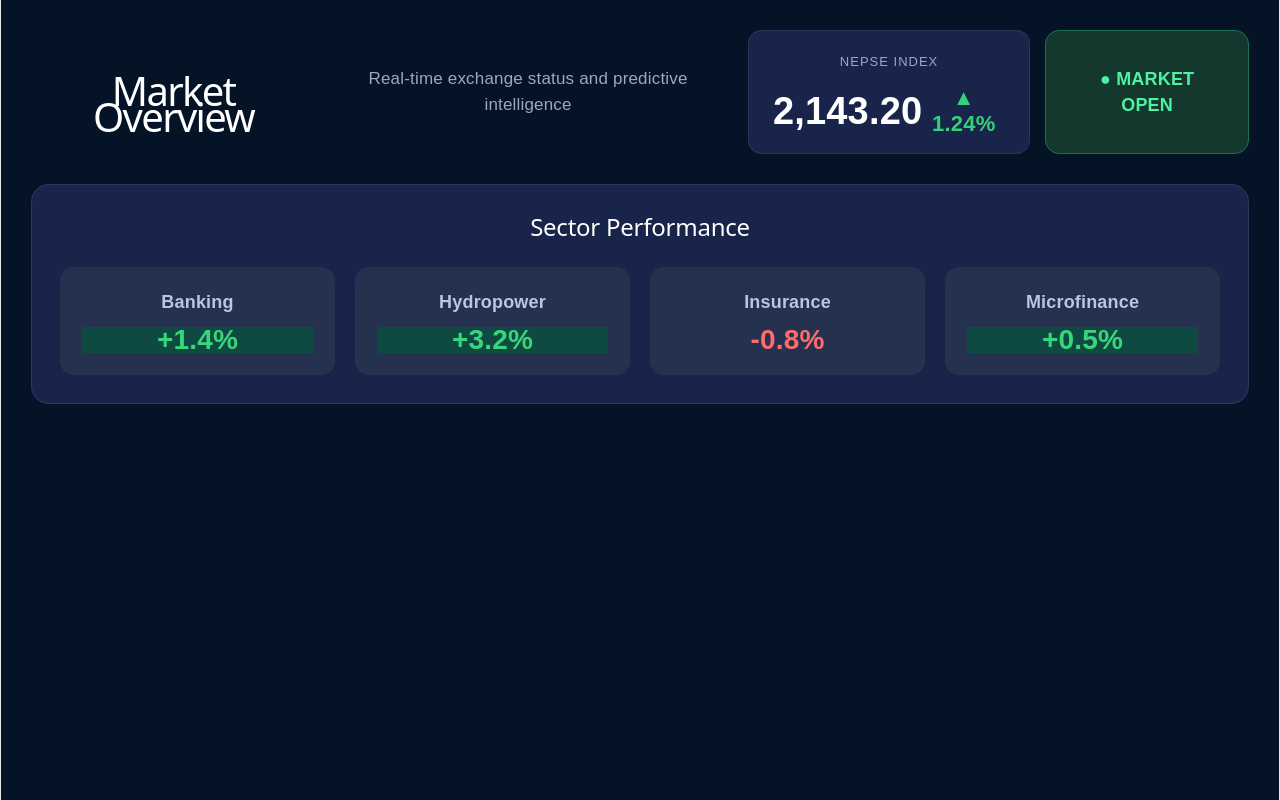
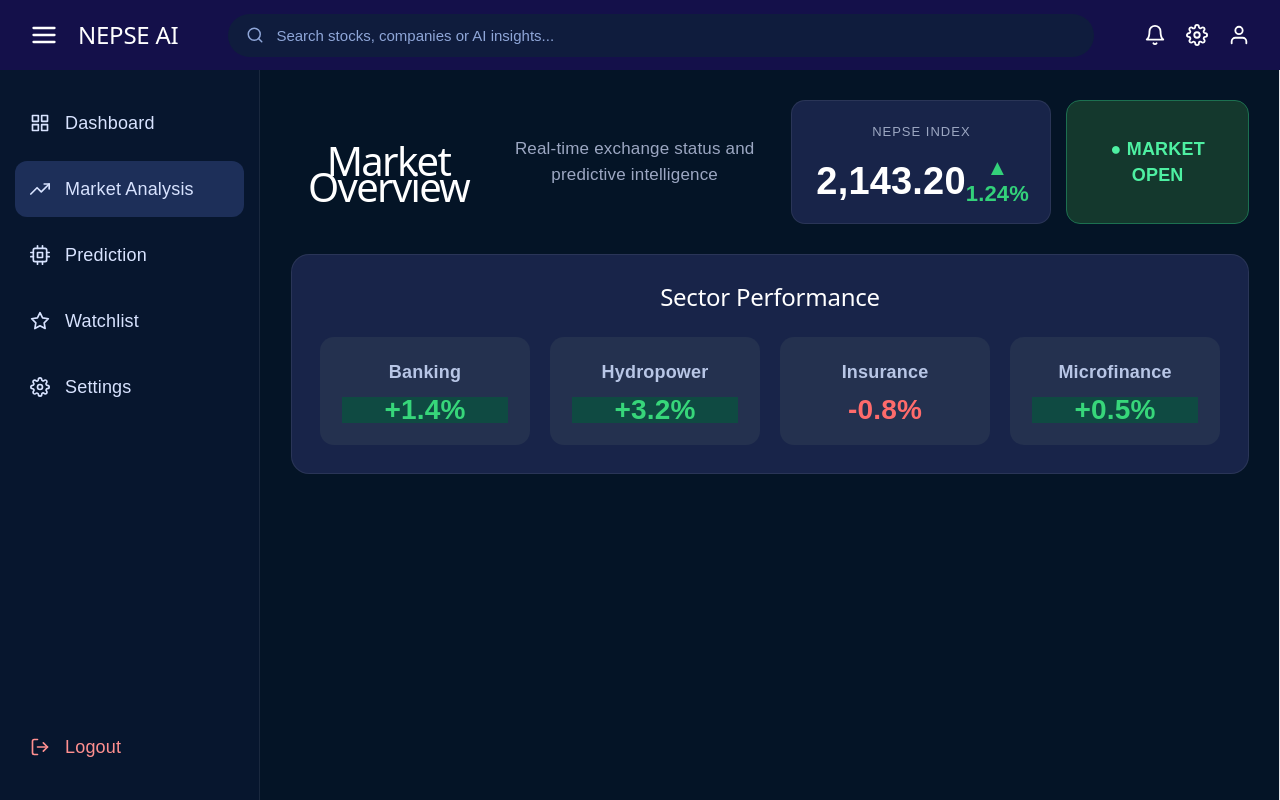
Before and after one commit to prem231631/NEPSE-AI-Web-Application, a React (Vite) app: page /marketAnalysis in a window 1280 px wide. Built offline with nearby package versions, Linux system fonts and the light colour scheme.

Commit message:
Sidebar Update in each Page

```diff
--- a/src/components/Sidebar.jsx
+++ b/src/components/Sidebar.jsx
@@ -1,4 +1,4 @@
-import { Link } from "react-router-dom";
+import { NavLink } from "react-router-dom";
 import "./../styles/sidebar.css";
 import {FiGrid, FiTrendingUp, FiCpu, FiStar, FiBell, FiSettings, FiLogOut} from "react-icons/fi";
 
@@ -6,30 +6,30 @@ function Sidebar({sidebarOpen}) {
   return (
     <aside className={`sidebar ${sidebarOpen ? "open" : "closed"}`}>
       <div className="sidebar-menu">
-        <Link className="sidebar-item active">
-          <FiGrid/>
+        <NavLink to="/dashboard" className={({ isActive }) => isActive ? "sidebar-item active" : "sidebar-item"}>
+          <FiGrid />
           <span>Dashboard</span>
-        </Link>
+        </NavLink>
 
-        <Link className="sidebar-item">
-          <FiTrendingUp/>
+        <NavLink to="/marketAnalysis" className={({ isActive }) => isActive ? "sidebar-item active" : "sidebar-item"}>
+          <FiTrendingUp />
           <span>Market Analysis</span>
-        </Link>
+        </NavLink>
 
-        <div className="sidebar-item">
-          <FiCpu/>
+        <NavLink to="/prediction" className={({ isActive }) => isActive ? "sidebar-item active" : "sidebar-item"}>
+          <FiCpu />
           <span>Prediction</span>
-        </div>
+        </NavLink>
 
-        <div className="sidebar-item">
-          <FiStar/>
+        <NavLink to="/watchlist" className={({ isActive }) => isActive ? "sidebar-item active" : "sidebar-item"}>
+          <FiStar />
           <span>Watchlist</span>
-        </div>
+        </NavLink>
 
-        <div className="sidebar-item">
-          <FiSettings/>
+        <NavLink to="/settings" className={({ isActive }) => isActive ? "sidebar-item active" : "sidebar-item"}>
+          <FiSettings />
           <span>Settings</span>
-        </div>
+        </NavLink>
       </div>
 
       <div className="sidebar-logout">
--- a/src/pages/MarketAnalysis.jsx
+++ b/src/pages/MarketAnalysis.jsx
@@ -1,16 +1,38 @@
+import { useState } from "react";
+
+import Sidebar from "../components/Sidebar";
+import DashboardNavbar from "../components/DashboardNavbar";
+
 import MarketHeader from "../components/Market Analysis/MarketHeader";
 import SectorPerformance from "../components/Market Analysis/SectorPerformance";
 
+import "../styles/dashboard.css";
 import "../styles/Market Analysis/marketAnalysis.css";
 
 function MarketAnalysis() {
-    return (
+  const [sidebarOpen, setSidebarOpen] = useState(true);
+
+  return (
+    <div className="dashboard-layout">
+      <Sidebar sidebarOpen={sidebarOpen} />
+
+      <div
+        className={`dashboard-content ${
+          sidebarOpen ? "sidebar-open" : ""
+        }`}
+      >
+        <DashboardNavbar
+          setSidebarOpen={setSidebarOpen}
+        />
+
         <div className="market-analysis">
-            <MarketHeader/>
+          <MarketHeader />
 
-            <SectorPerformance/>
+          <SectorPerformance />
         </div>
-    );
+      </div>
+    </div>
+  );
 }
 
 export default MarketAnalysis;
--- a/src/styles/sidebar.css
+++ b/src/styles/sidebar.css
@@ -29,14 +29,15 @@
 }
 
 .sidebar-item{
-    display: flex;
-    align-items: center;
-    gap: 15px;
-    padding: 15px;
-    border-radius: 12px;
-    color: #d8e3ff;
-    cursor: pointer;
-    transition: 0.2s;
+    display:flex;
+    align-items:center;
+    gap:15px;
+    padding:15px;
+    border-radius:12px;
+    color:#d8e3ff;
+    cursor:pointer;
+    transition:.2s;
+    text-decoration:none;
 }
 
 .sidebar-item:hover{
```
